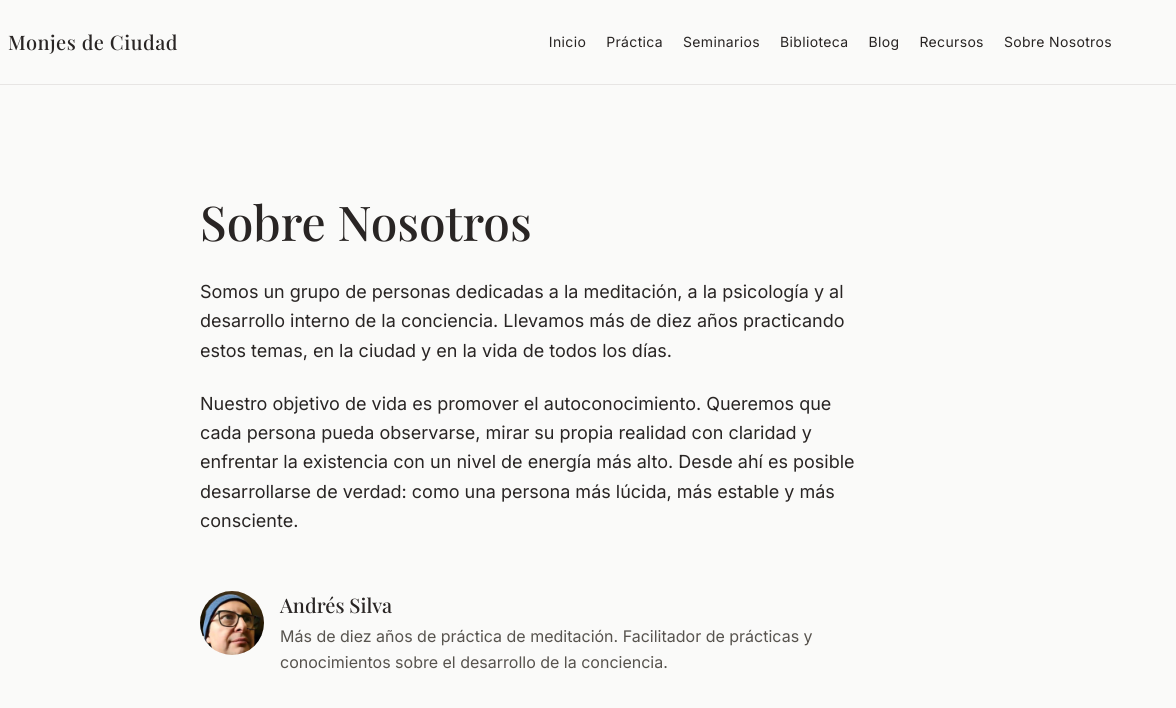
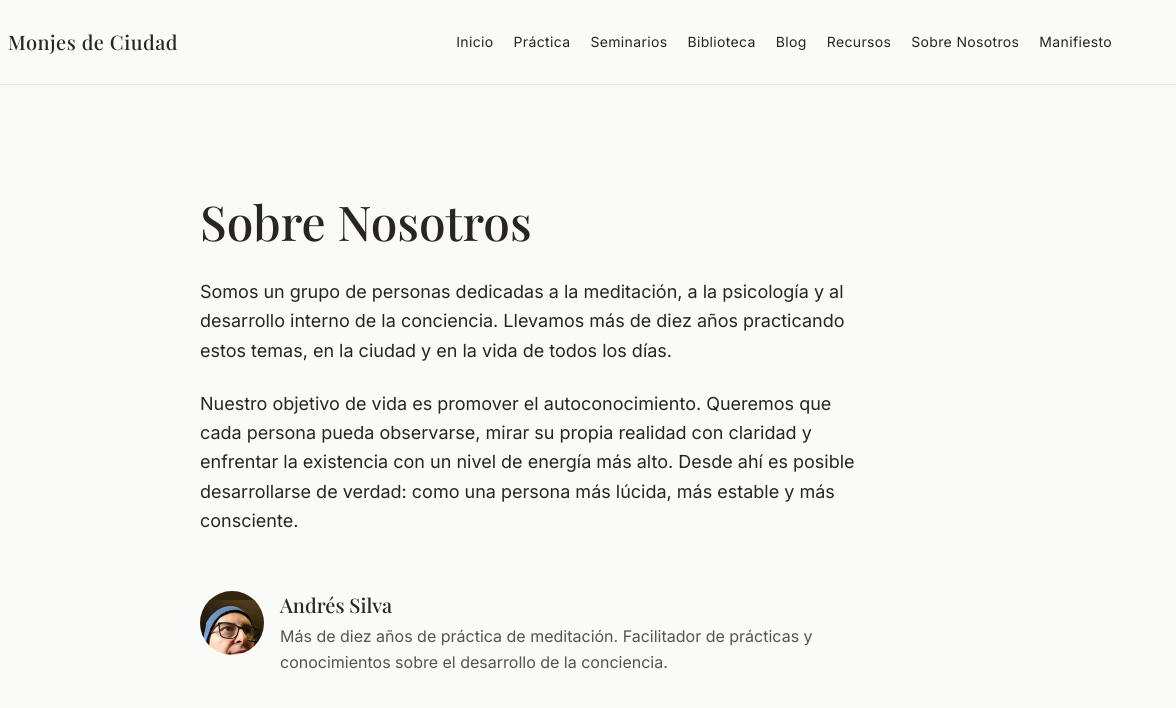
Before and after one commit to andres-silva-zamorano/monjes-de-ciudad, a plain HTML site: page sobre-nosotros/index.html in a window 1280 px wide. Shown: the full height of the page, 104-1280 px from the left. Drawn offline with nearby package versions, Linux system fonts and the light colour scheme.

Commit message:
Muestra la cabeza completa en el retrato y devuelve Manifiesto al menú.
Co-authored-by: Cursor <cursoragent@cursor.com>

```diff
--- a/sobre-nosotros/index.html
+++ b/sobre-nosotros/index.html
@@ -54,6 +54,7 @@
           <a class="transition-colors duration-300 hover:text-stone-500" href="/bitacora/">Blog</a>
           <a class="transition-colors duration-300 hover:text-stone-500" href="/recursos/">Recursos</a>
           <a class="transition-colors duration-300 hover:text-stone-500" href="/sobre-nosotros/">Sobre Nosotros</a>
+          <a class="transition-colors duration-300 hover:text-stone-500" href="/#manifiesto">Manifiesto</a>
         </div>
       </details>
       <div class="hidden items-center justify-between gap-8 lg:flex">
@@ -66,6 +67,7 @@
           <a class="transition-colors duration-300 hover:text-stone-500" href="/bitacora/">Blog</a>
           <a class="transition-colors duration-300 hover:text-stone-500" href="/recursos/">Recursos</a>
           <a class="transition-colors duration-300 hover:text-stone-500" href="/sobre-nosotros/">Sobre Nosotros</a>
+          <a class="transition-colors duration-300 hover:text-stone-500" href="/#manifiesto">Manifiesto</a>
         </div>
       </div>
     </nav>
@@ -77,7 +79,7 @@
       <p class="mt-8 text-lg leading-relaxed">Somos un grupo de personas dedicadas a la meditación, a la psicología y al desarrollo interno de la conciencia. Llevamos más de diez años practicando estos temas, en la ciudad y en la vida de todos los días.</p>
       <p class="mt-6 text-lg leading-relaxed">Nuestro objetivo de vida es promover el autoconocimiento. Queremos que cada persona pueda observarse, mirar su propia realidad con claridad y enfrentar la existencia con un nivel de energía más alto. Desde ahí es posible desarrollarse de verdad: como una persona más lúcida, más estable y más consciente.</p>
       <div class="mt-14 flex items-start gap-4">
-        <img class="h-16 w-16 shrink-0 rounded-full object-cover" src="andres-silva.jpg" width="64" height="64" alt="Andrés Silva" />
+        <img class="h-16 w-16 shrink-0 rounded-full object-cover" src="andres.jpg" width="64" height="64" alt="Andrés Silva" />
         <div>
           <p class="font-serif text-xl">Andrés Silva</p>
           <p class="mt-1 leading-relaxed text-stone-600">Más de diez años de práctica de meditación. Facilitador de prácticas y conocimientos sobre el desarrollo de la conciencia.</p>
```
Also changed, not shown: biblioteca/index.html (+2 -0 lines), bitacora/index.html (+2 -0 lines), cruz-de-buda/index.html (+2 -0 lines), index.html (+4 -1 lines), practica/index.html (+2 -0 lines), recursos/index.html (+2 -0 lines), seminarios/index.html (+2 -0 lines), sobre-nosotros/andres-silva.jpg (deleted), sobre-nosotros/andres.jpg (added).
